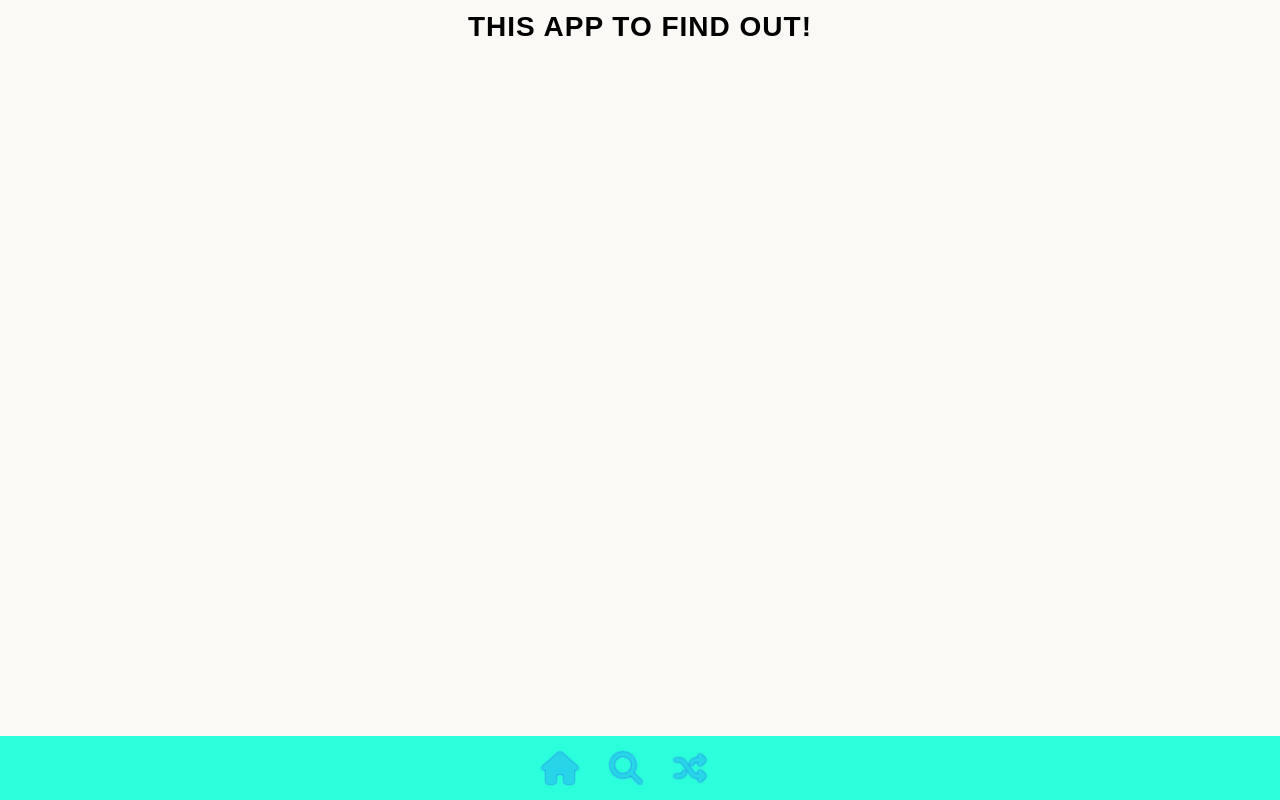
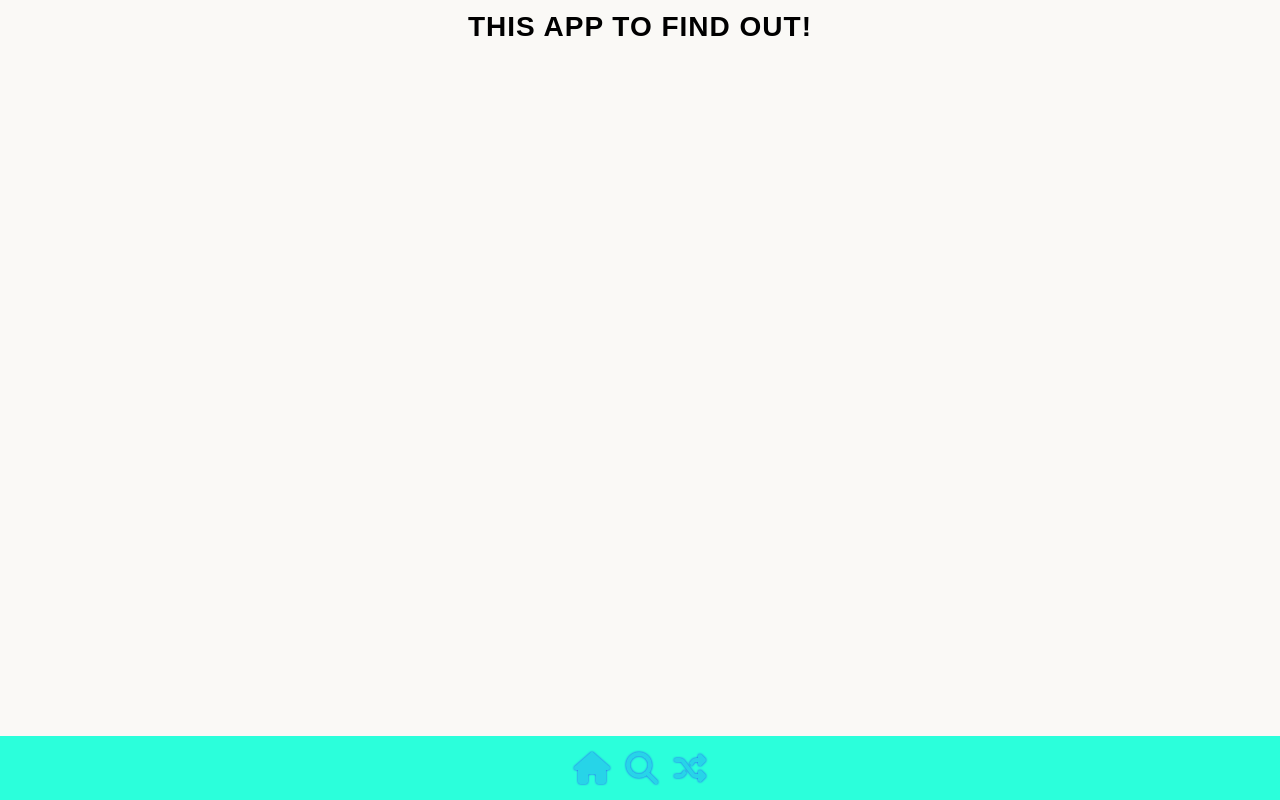
Before and after one commit to AlishaSo/knoABLE, a React (Create React App) app: page / in a window 1280 px wide. Shown: the part 172-972 px from the top of the page. Built offline with nearby package versions, Linux system fonts and the light colour scheme; no server answers.

Commit message:
Change the spacing between the footer items to be on the NavLink instead of on the Font Awesome icons

```diff
--- a/src/styles.css
+++ b/src/styles.css
@@ -133,8 +133,11 @@ footer {
   padding: 1em;
 }
 
+.footer-link + .footer-link {
+  margin-left: 1em;
+}
+
 .fa-icon {
-  margin-right: 1em;
   color: #27D4E8;
-  filter:drop-shadow(0 0 1px #2B42FF);
+  filter: drop-shadow(0 0 1px #2B42FF);
 }
```
